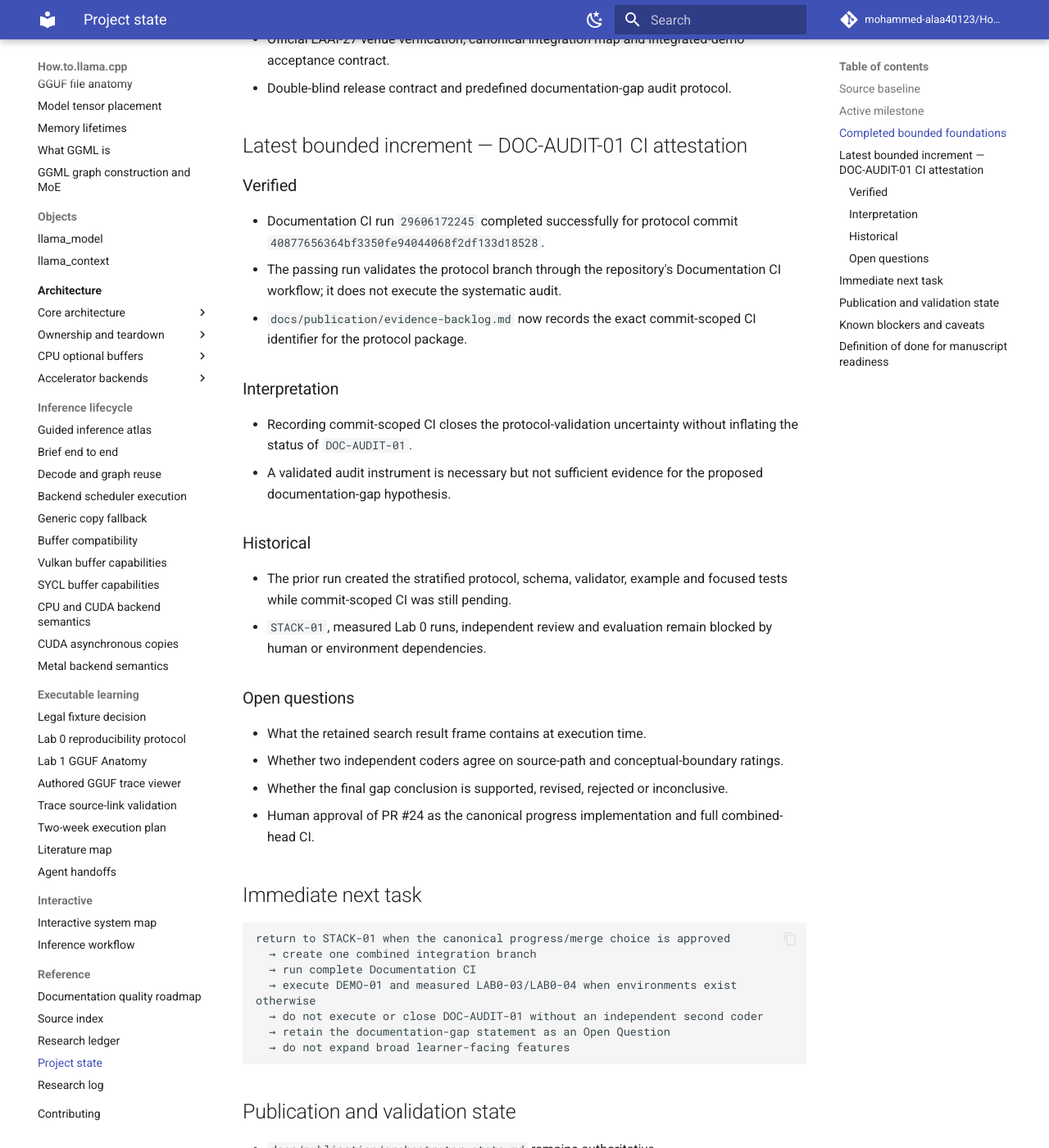
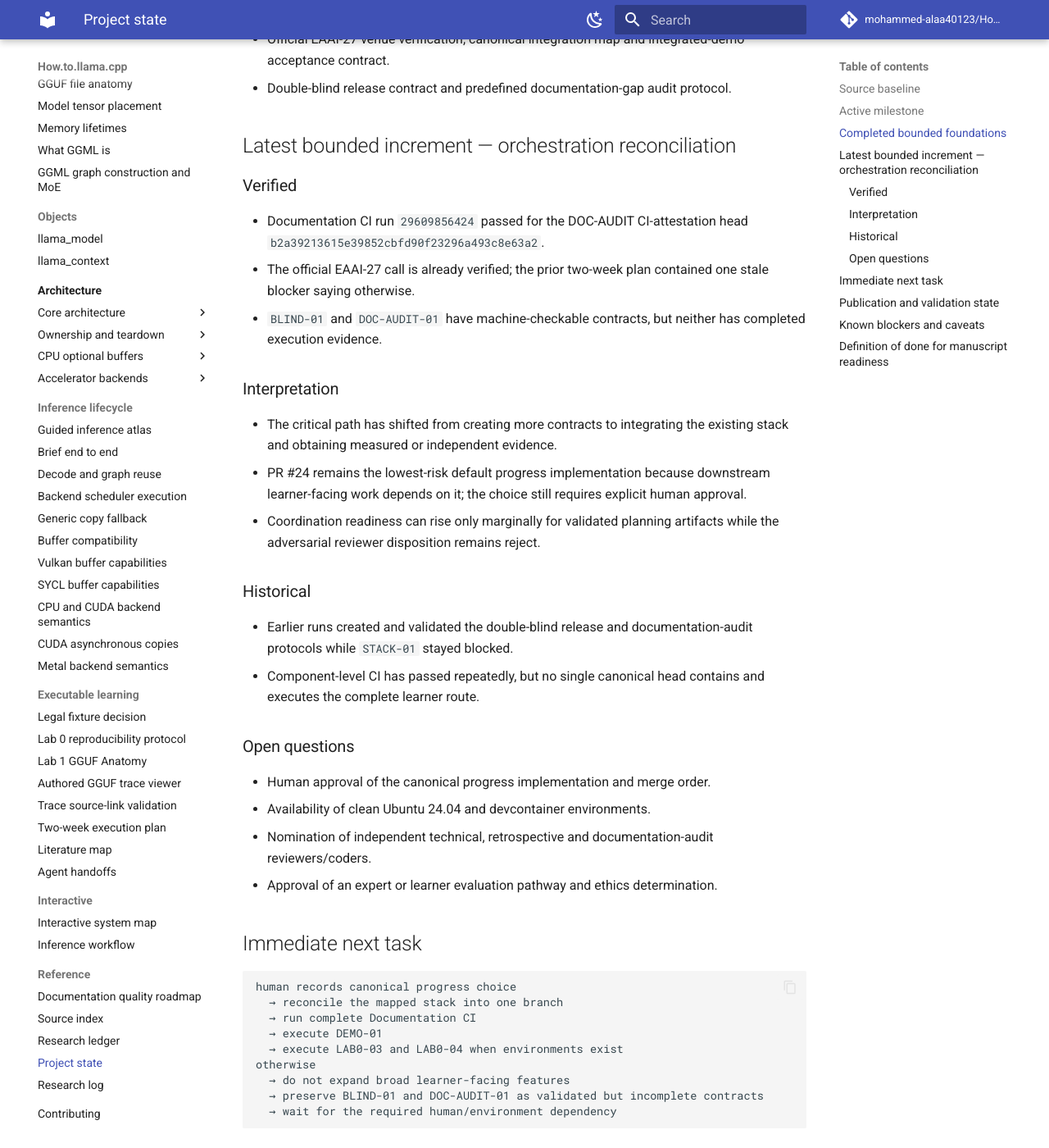
Before and after one commit to mohammed-alaa40123/How.to.llama.cpp, an MkDocs documentation site: the page built from docs/reference/project-state.md, in a window 1280 px wide and 1400 px high, scrolled down 1041 px. Shown: the whole window at 82% size. Built offline with MkDocs 1.6.1 and Material for MkDocs 9.7.7, drawn with Linux system fonts in a browser that asks for light colours; comment, search, counter and statistics services are not loaded; some of the changed text lies outside the part shown.

Commit message:
Update project state for orchestrator reconciliation

````diff
--- a/docs/reference/project-state.md
+++ b/docs/reference/project-state.md
@@ -12,7 +12,7 @@ Read this file after the root README on every run. It is the compact checkpoint
 
 ## Active milestone
 
-**Executable-learning Week 1 foundation transitioning to canonical integration, measured Lab 0 evidence and independently reviewable publication evidence.**
+**Canonical executable-learning integration, measured Lab 0 evidence and independently reviewable EAAI evidence.**
 
 ## Completed bounded foundations
 
@@ -29,49 +29,52 @@ Read this file after the root README on every run. It is the compact checkpoint
 - Official EAAI-27 venue verification, canonical integration map and integrated-demo acceptance contract.
 - Double-blind release contract and predefined documentation-gap audit protocol.
 
-## Latest bounded increment — DOC-AUDIT-01 CI attestation
+## Latest bounded increment — orchestration reconciliation
 
 ### Verified
 
-- Documentation CI run `29606172245` completed successfully for protocol commit `40877656364bf3350fe94044068f2df133d18528`.
-- The passing run validates the protocol branch through the repository's Documentation CI workflow; it does not execute the systematic audit.
-- `docs/publication/evidence-backlog.md` now records the exact commit-scoped CI identifier for the protocol package.
+- Documentation CI run `29609856424` passed for the DOC-AUDIT CI-attestation head `b2a39213615e39852cbfd90f23296a493c8e63a2`.
+- The official EAAI-27 call is already verified; the prior two-week plan contained one stale blocker saying otherwise.
+- `BLIND-01` and `DOC-AUDIT-01` have machine-checkable contracts, but neither has completed execution evidence.
 
 ### Interpretation
 
-- Recording commit-scoped CI closes the protocol-validation uncertainty without inflating the status of `DOC-AUDIT-01`.
-- A validated audit instrument is necessary but not sufficient evidence for the proposed documentation-gap hypothesis.
+- The critical path has shifted from creating more contracts to integrating the existing stack and obtaining measured or independent evidence.
+- PR #24 remains the lowest-risk default progress implementation because downstream learner-facing work depends on it; the choice still requires explicit human approval.
+- Coordination readiness can rise only marginally for validated planning artifacts while the adversarial reviewer disposition remains reject.
 
 ### Historical
 
-- The prior run created the stratified protocol, schema, validator, example and focused tests while commit-scoped CI was still pending.
-- `STACK-01`, measured Lab 0 runs, independent review and evaluation remain blocked by human or environment dependencies.
+- Earlier runs created and validated the double-blind release and documentation-audit protocols while `STACK-01` stayed blocked.
+- Component-level CI has passed repeatedly, but no single canonical head contains and executes the complete learner route.
 
 ### Open questions
 
-- What the retained search result frame contains at execution time.
-- Whether two independent coders agree on source-path and conceptual-boundary ratings.
-- Whether the final gap conclusion is supported, revised, rejected or inconclusive.
-- Human approval of PR #24 as the canonical progress implementation and full combined-head CI.
+- Human approval of the canonical progress implementation and merge order.
+- Availability of clean Ubuntu 24.04 and devcontainer environments.
+- Nomination of independent technical, retrospective and documentation-audit reviewers/coders.
+- Approval of an expert or learner evaluation pathway and ethics determination.
 
 ## Immediate next task
 
 ```text
-return to STACK-01 when the canonical progress/merge choice is approved
-  → create one combined integration branch
+human records canonical progress choice
+  → reconcile the mapped stack into one branch
   → run complete Documentation CI
-  → execute DEMO-01 and measured LAB0-03/LAB0-04 when environments exist
+  → execute DEMO-01
+  → execute LAB0-03 and LAB0-04 when environments exist
 otherwise
-  → do not execute or close DOC-AUDIT-01 without an independent second coder
-  → retain the documentation-gap statement as an Open Question
   → do not expand broad learner-facing features
+  → preserve BLIND-01 and DOC-AUDIT-01 as validated but incomplete contracts
+  → wait for the required human/environment dependency
 ```
 
 ## Publication and validation state
 
-- `docs/publication/orchestrator-state.md` remains authoritative.
-- `docs/publication/evidence-backlog.md` records `DOC-AUDIT-01` as in progress: the protocol passed CI, but retained search results, double-coding and adjudication do not exist.
-- `BLIND-01` remains in progress: the release contract exists, but no anonymous bundle or final review exists.
+- `docs/publication/orchestrator-state.md` is authoritative.
+- Coordination readiness is 55%; the adversarial reviewer score remains 38/100 and reject in the current state.
+- `BLIND-01` remains in progress because no anonymous bundle, identity scan, final review or human approval exists.
+- `DOC-AUDIT-01` remains in progress because no retained result frame, independent second coder or adjudication exists.
 - Passing component CI establishes bounded contracts only; it does not establish combined deployability, learner benefit, native execution, documentation-gap novelty, independent correctness or anonymous-release readiness.
 - No participant data, telemetry, authenticated sync, restricted model weights, paid generation or manuscript prose were introduced.
 
````
Also changed, not shown: other parts of docs/reference/project-state.md (+1 -1 lines).
